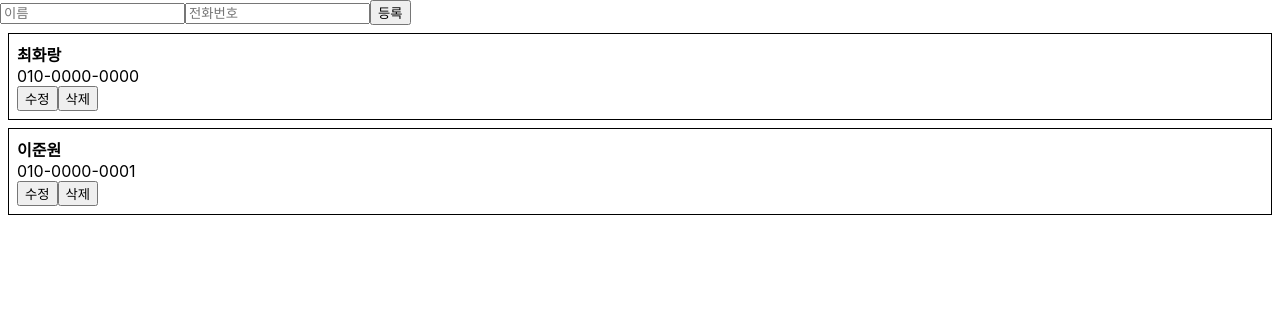
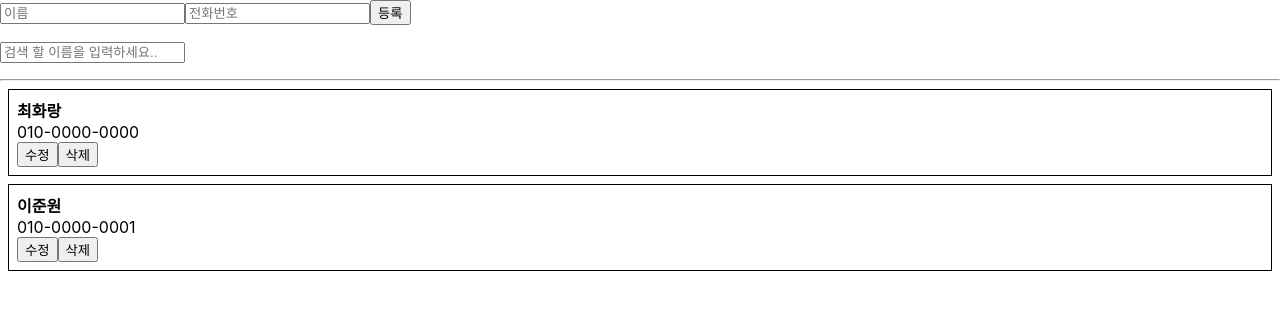
Before and after one commit to HyeongTak/react_tutorial, a React (Create React App) app: page / in a window 1280 px wide. Shown: the top 310 px of the page. Built offline with nearby package versions, Linux system fonts and the light colour scheme.

Commit message:
shouldComponentUpdate

```diff
--- a/src/App.js
+++ b/src/App.js
@@ -16,7 +16,13 @@
         name: '이준원',
         phone: '010-0000-0001'
       }
-    ]
+    ],
+    keyword: ''
+  }
+  handleChange = (e) => {
+    this.setState({
+      keyword: e.target.value,
+    });
   }
   handleCreate = (data) => {
     const { information } = this.state;
@@ -41,12 +47,20 @@
     })
   }
   render() {
-    const { information } = this.state;
+    const { information, keyword } = this.state;
     return (
       <div>
         <PhoneForm
           onCreate={this.handleCreate}
         />
+        <p>
+          <input
+            placeholder="검색 할 이름을 입력하세요.."
+            onChange={this.handleChange}
+            value={keyword}
+          />
+        </p>
+        <hr />
         <PhoneInfoList
           data={information}
           onRemove={this.handleRemove}
--- a/src/components/PhoneInfoList.js
+++ b/src/components/PhoneInfoList.js
@@ -8,7 +8,12 @@
         onUpdate: () => console.warn('onUpdate not defined')
     }
 
+    shouldComponentUpdate(nextProps, nextState){
+        return nextProps.data !== this.props.data;
+    }
+
     render() {
+        console.log('infolist호출');
         const { data, onRemove, onUpdate } = this.props;
         const list = data.map(
             info => (
```
